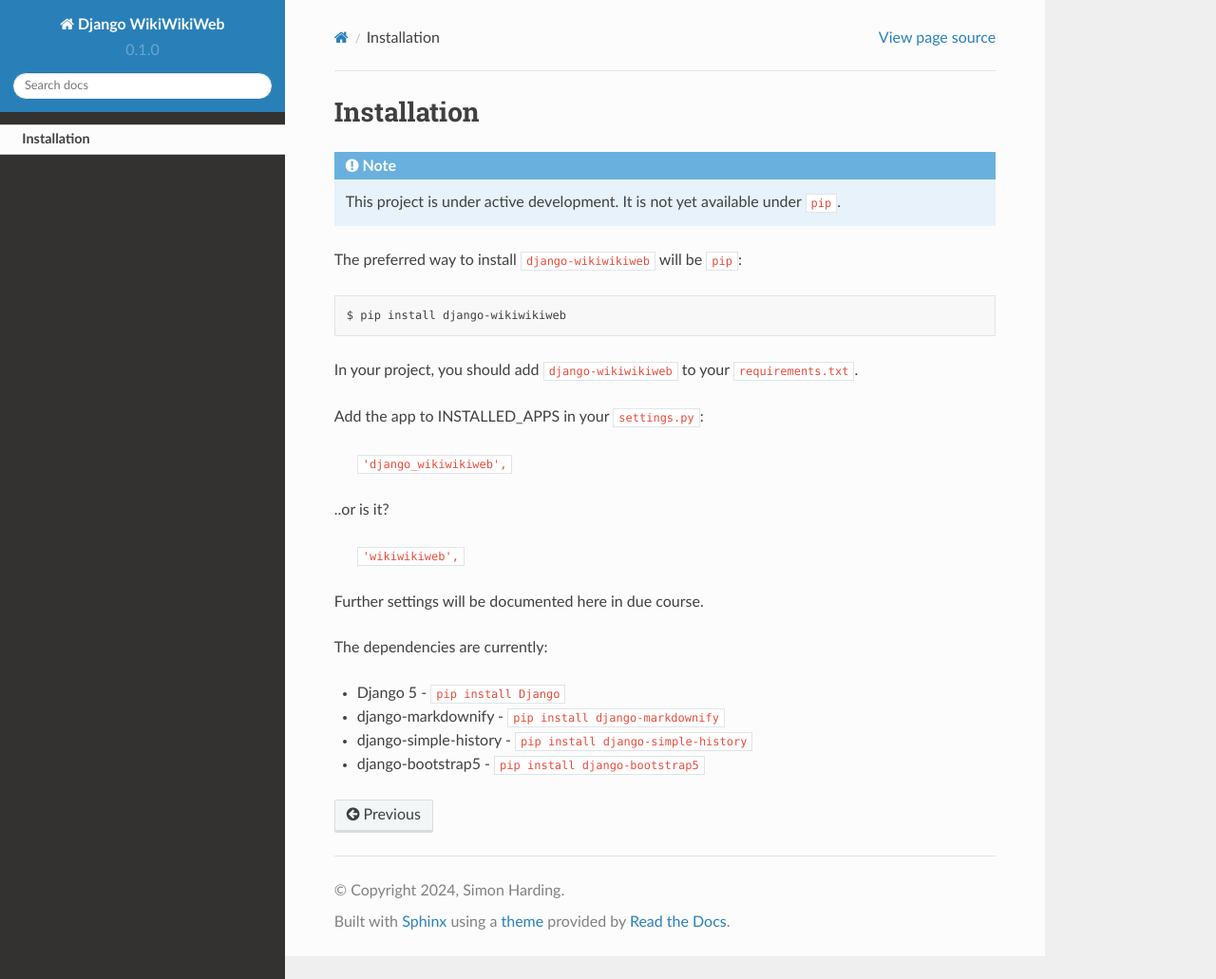
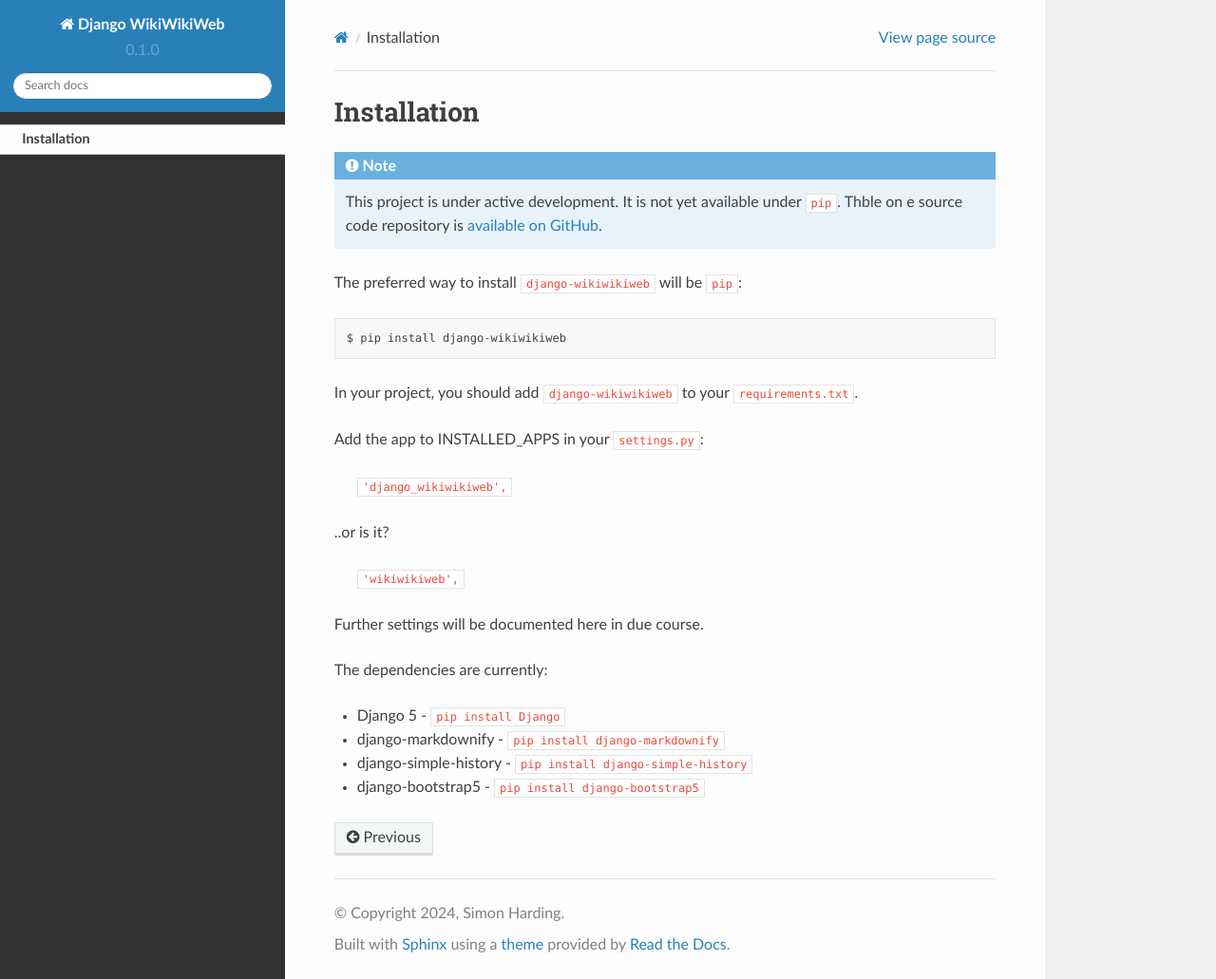
Before and after one commit to simonharris/django-wikiwikiweb, a Sphinx documentation site: the page built from docs/source/installation.rst, in a window 1280 px wide and 1031 px high. Shown: the whole window at 95% size. Built offline with Sphinx 7.4.7 and the Read the Docs theme 2.0.0, drawn with Linux system fonts in a browser that asks for light colours.

Commit message:
Add link to source on GitHub

```diff
--- a/docs/source/installation.rst
+++ b/docs/source/installation.rst
@@ -4,7 +4,7 @@ Installation
 
 .. note::
 
-   This project is under active development. It is not yet available under ``pip``.
+   This project is under active development. It is not yet available under ``pip``. Thble on e source code repository is `available on GitHub <https://github.com/simonharris/django-wikiwikiweb>`_.
 
 
 The preferred way to install ``django-wikiwikiweb`` will be ``pip``::
```
